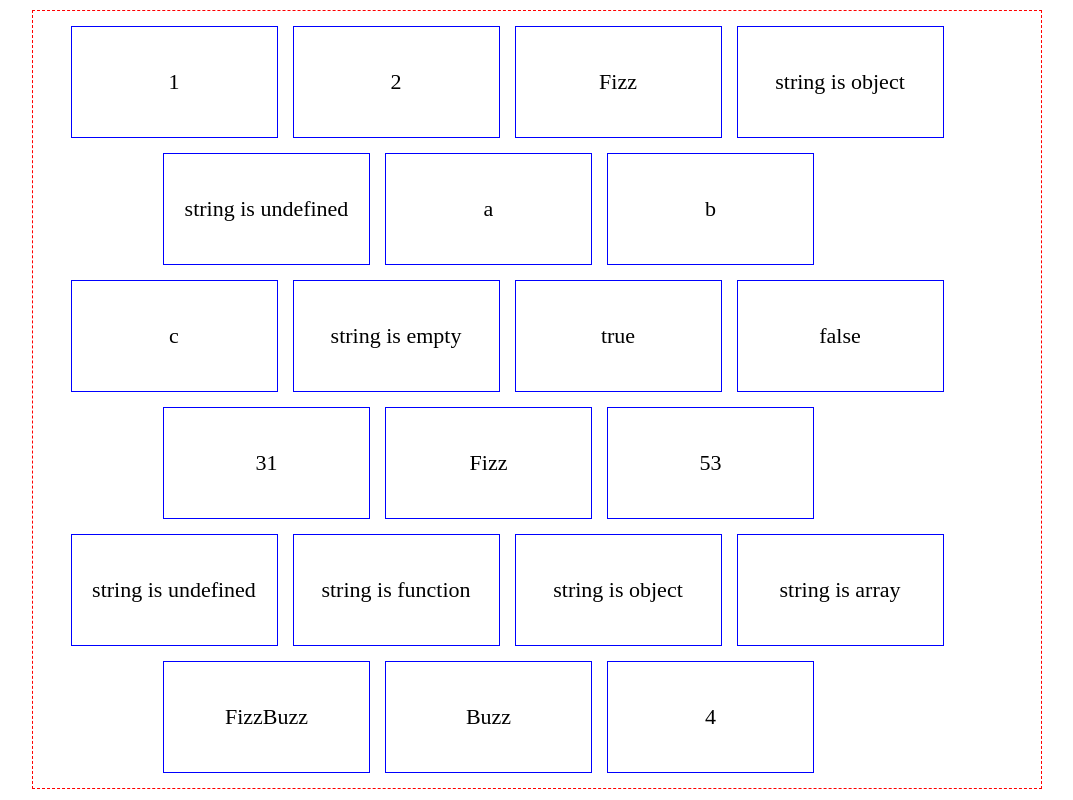
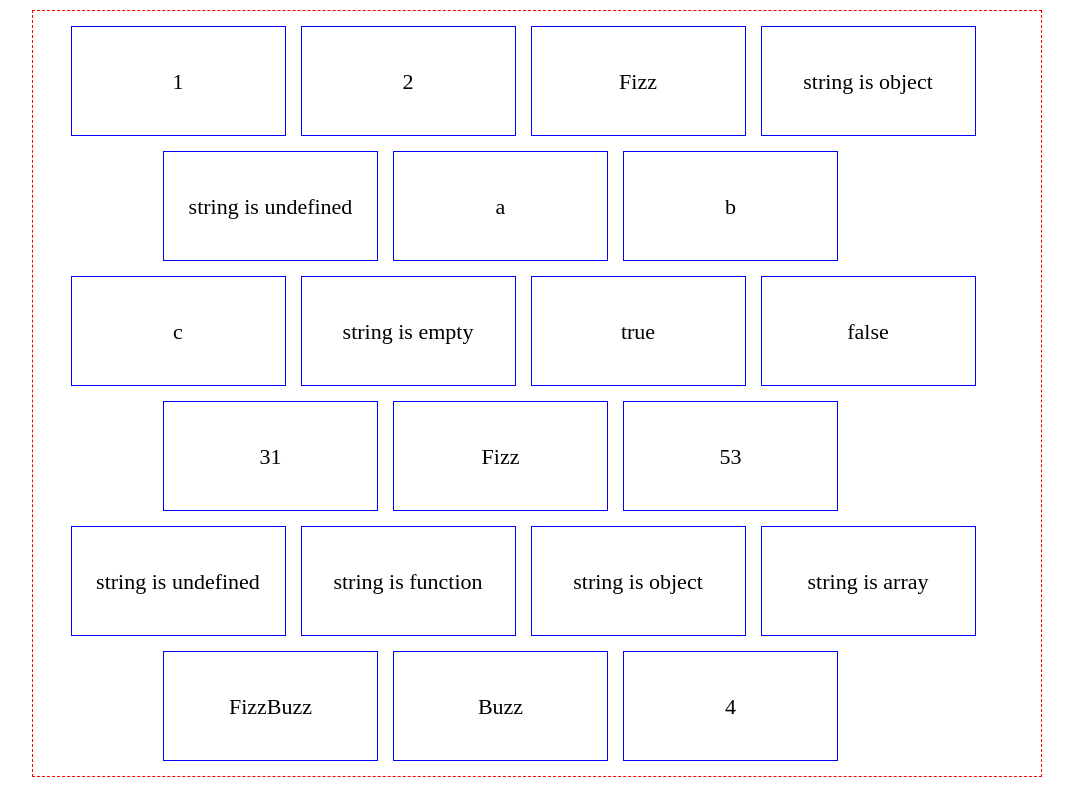
Before and after one commit to atex-87/webpack, a website built with webpack: page dist/index.html in a window 1280 px wide. Shown: the whole page, without its empty margins (103-1176 px from the left). Built offline with nearby package versions, Linux system fonts and the light colour scheme.

Commit message:
add style file

```diff
--- /dev/null
+++ b/dist/build.min.css
@@ -0,0 +1,2 @@
+body{padding:0;margin:0;font-size:22px}body .item{width:215px;height:110px;border:1px solid #00f;margin:0 7.5px 15px;display:inline-block;vertical-align:middle;box-sizing:border-box;line-height:110px;text-align:center}body .item:nth-child(7n-2){margin-left:100px}body .wr{width:1010px;border:1px dashed #f00;margin:10px auto;padding-top:15px;padding-left:30px;box-sizing:border-box}
+/*# sourceMappingURL=build.min.css.map */
--- a/dist/index.html
+++ b/dist/index.html
@@ -3,36 +3,7 @@
 <head>
 	<meta charset="UTF-8">
 	<title>Document</title>
-	<style>
-		body{
-			padding: 0;
-			margin: 0;
-			font-size: 22px;
-		}
-		.item{
-			width: 205px;
-			height: 110px;
-			border: 1px solid #00f;
-			margin: 0 7.5px 15px;
-			display: inline-block;
-			vertical-align": middle;
-			box-sizing: border-box;
-			line-height: 110px;
-			text-align: center;
-
-		}
-		.item:nth-child(7n-2){
-			margin-left: 100px;
-		}
-		.wr{
-			width: 1010px;
-			border: 1px dashed #f00;
-			margin: 10px auto;
-			padding-top: 15px;
-			padding-left: 30px;
-			box-sizing: border-box;
-		}
-	</style>
+	<link rel="stylesheet" type="text/css" href="build.min.css">
 </head>
 <body>
 	<script src="bundle.js"></script>
```
Also changed, not shown: 1 other file.
